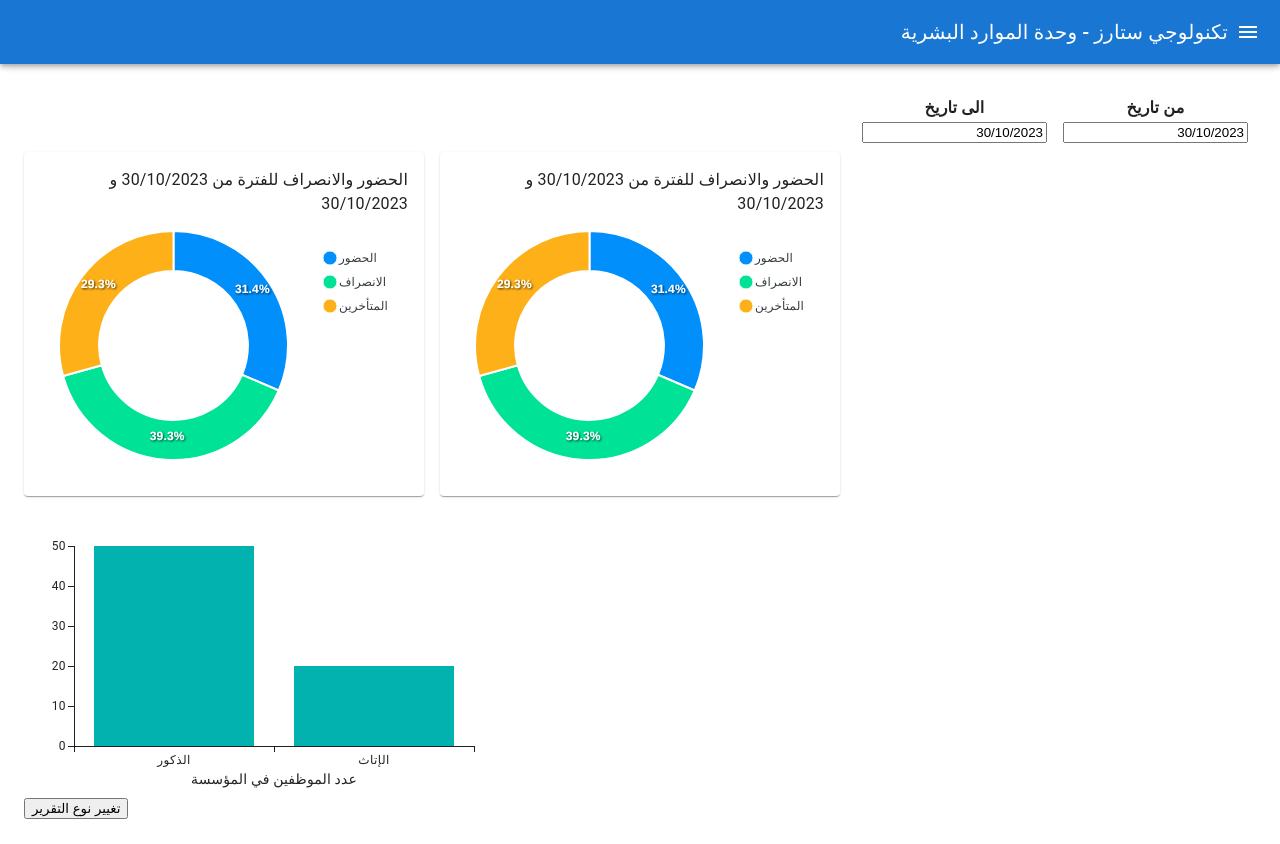
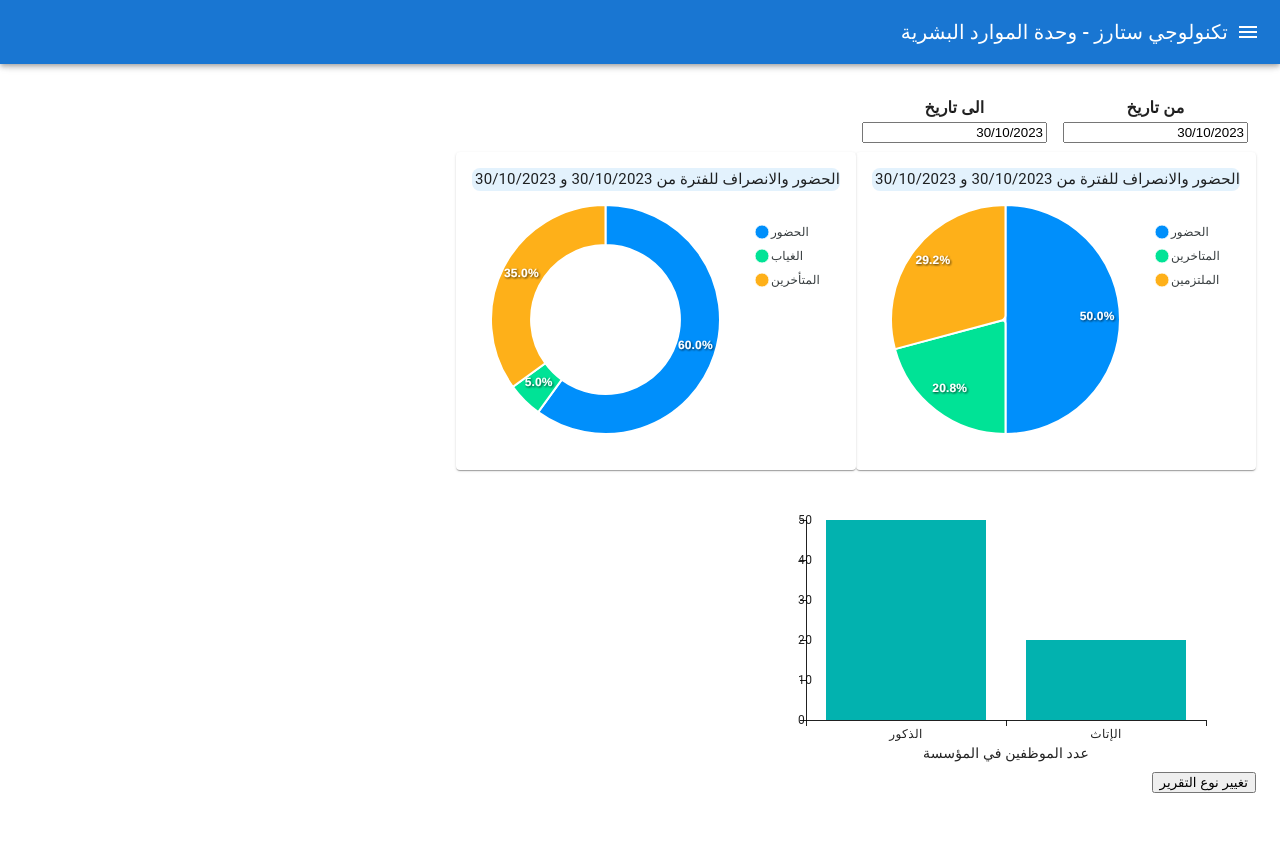
Before and after one commit to MohammedYaseen2023/HRDASHBOARD, a React (Vite) app in the folder HRDASHBOARD/: page / in a window 1280 px wide. After the commit the page ends 818 px from the top, so only its background shows below. Built offline with nearby package versions, Linux system fonts and the light colour scheme.

Commit message:
sort and add pie chart

```diff
--- a/HRDASHBOARD/src/ChartPieAttend.jsx
+++ b/HRDASHBOARD/src/ChartPieAttend.jsx
@@ -36,10 +36,10 @@ import ReactApexChart from "react-apexcharts";
 //     </div>)
 // };
 
-export default function ChartPieAttend() {
+    function ChartPieAttend() {
 
-const seriesData=[44, 55, 41]
-const lablesData=['الحضور', 'الانصراف', 'المتأخرين']
+const seriesData=[60, 5, 35]
+const lablesData=['الحضور', 'الغياب', 'المتأخرين']
     const state = {
 
         series: seriesData,//[44, 55, 41, 17, 15],
@@ -71,3 +71,44 @@ const lablesData=['الحضور', 'الانصراف', 'المتأخرين']
     );
 
 }
+
+
+
+    function ChartPiePrecision() {
+
+    const seriesData=[60, 25, 35]
+    const lablesData=['الحضور', 'المتاخرين', 'الملتزمين']
+        const state = {
+
+            series: seriesData,//[44, 55, 41, 17, 15],
+            options: {
+                labels: lablesData,
+                chart: {
+                    type: 'pie',
+                } ,
+                responsive: [{
+                    breakpoint: 480,
+                    options: {
+                        chart: {
+                        width: 200
+                        },
+                        legend: {
+                            direction: 'row',
+                            position: { vertical: 'bottom', horizontal: 'middle' },
+
+                        }
+                    }
+                }]
+            },
+        };
+
+        return (
+            <div id="chart">
+                <ReactApexChart options={state.options} series={state.series} type="pie" />
+            </div>
+        );
+
+    }
+
+
+export   {ChartPieAttend,ChartPiePrecision};
--- a/HRDASHBOARD/src/attend.jsx
+++ b/HRDASHBOARD/src/attend.jsx
@@ -10,9 +10,8 @@ import Card from "@mui/material/Card";
 import CardContent from '@mui/material/CardContent';
 import Typography from '@mui/material/Typography';
 //
-import SimpleMediaQuery from './mediaQuery'
 import R_StatusFunc from './R_Status';
-import TestChart from "./ChartPieAttend";
+import {ChartPieAttend,ChartPiePrecision} from "./ChartPieAttend";
 
 
 //
@@ -54,18 +53,18 @@ export function DateFrom() {
 
 function App() {
   return (
-    <div >
+    <div dir="rtl" spacing={3}>
 
       <DateFrom fromDate={fromDate} />
-      <Stack direction={'row'} spacing={2}>
-        <Box width={400}>
+      <Stack direction={'row'}  >
+        <Box width={400} >
           <Card sx={{ minWidth: 275 }} >
-            <CardContent>
+            <CardContent >
 
-              <Typography dir="rtl" sx={{ fontSize: 16 }} color="text.main" gutterBottom>
+              <Typography dir="rtl" sx={{ fontSize: 15 ,bgcolor :"#e3f2fd",borderRadius:"8px"}} color="text.primary" gutterBottom>
                  الحضور والانصراف للفترة من  {dayjs(fromDate).format('DD/MM/YYYY')} و {dayjs(toDate).format('DD/MM/YYYY')}
               </Typography>
-              <TestChart />
+              <ChartPiePrecision />
             </CardContent>
           </Card>
 
@@ -74,10 +73,10 @@ function App() {
           <Card sx={{ minWidth: 275 }} >
             <CardContent>
 
-              <Typography dir="rtl" sx={{ fontSize: 16 }} color="text.main" gutterBottom>
+              <Typography dir="rtl" sx={{ fontSize: 15 ,bgcolor :"#e3f2fd",borderRadius:"8px" }} color="text.primary" gutterBottom>
                  الحضور والانصراف للفترة من  {dayjs(fromDate).format('DD/MM/YYYY')} و {dayjs(toDate).format('DD/MM/YYYY')}
               </Typography>
-              <TestChart />
+              <ChartPieAttend />
             </CardContent>
           </Card>
 
--- a/HRDASHBOARD/src/sidebar.jsx
+++ b/HRDASHBOARD/src/sidebar.jsx
@@ -16,8 +16,6 @@ import ListItem from '@mui/material/ListItem';
 import ListItemButton from '@mui/material/ListItemButton';
 import ListItemIcon from '@mui/material/ListItemIcon';
 import ListItemText from '@mui/material/ListItemText';
-import InboxIcon from '@mui/icons-material/MoveToInbox';
-import MailIcon from '@mui/icons-material/Mail';
 import VillaIcon from '@mui/icons-material/Villa';
 
 
@@ -109,7 +107,7 @@ export default function PersistentDrawerRight() {
       </AppBar>
       <Main open={open}>
         <DrawerHeader />
-        <Attend/>
+        <Attend />
       </Main>
       <Drawer
         sx={{
```
Also changed, not shown: HRDASHBOARD/.dev/sidebar1.jsx, HRDASHBOARD/.dev/testdate.jsx (renamed from HRDASHBOARD/src/testdate.jsx), 1 other file (tests, documents, lock files or other folders).
